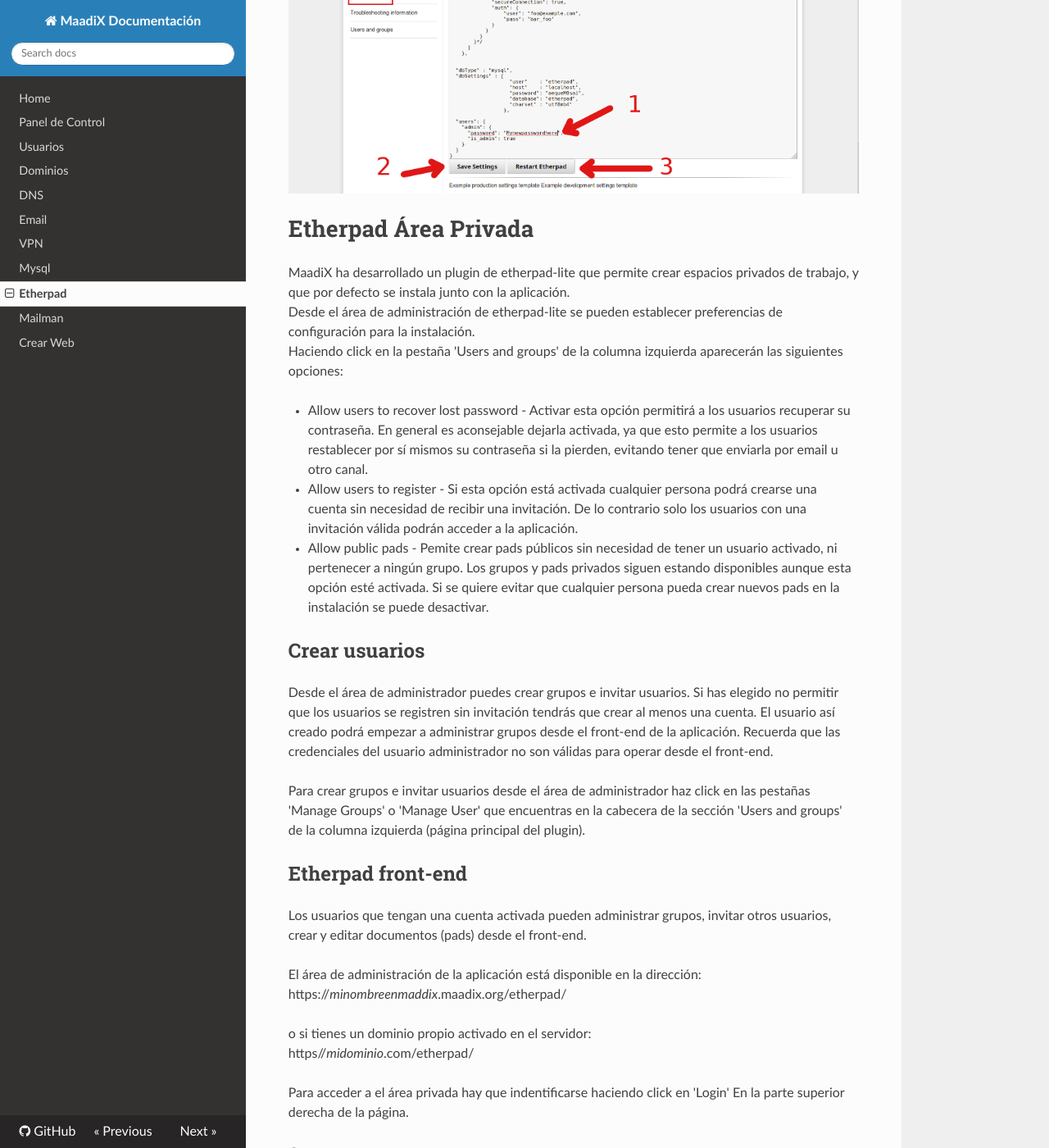
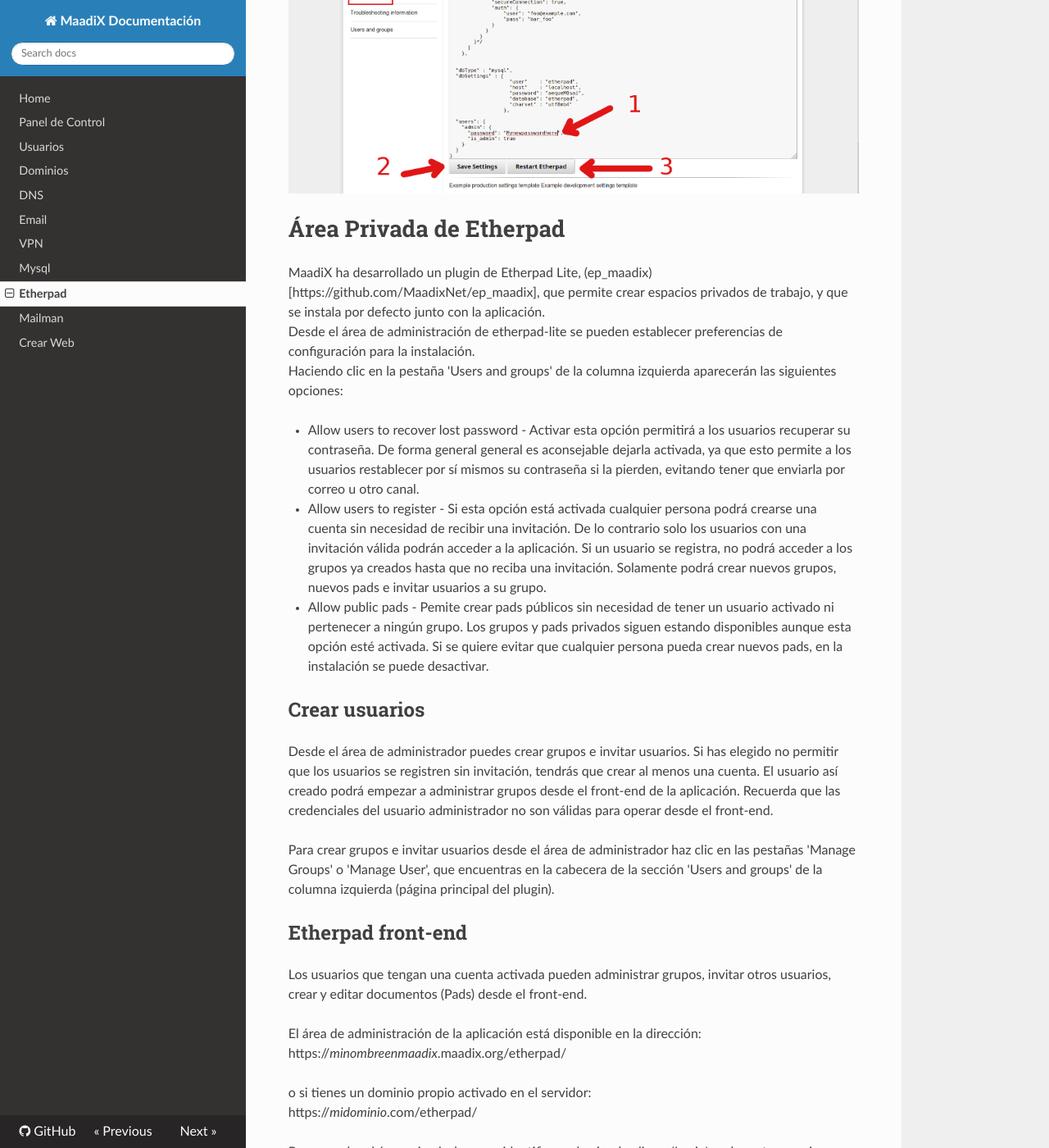
Before and after one commit to MaadixNet/docs, an MkDocs documentation site: the page built from docs/etherpad.md, in a window 1280 px wide and 1400 px high, scrolled down 1324 px. Shown: the whole window at 82% size. Built offline with MkDocs 1.6.1, drawn with Linux system fonts in a browser that asks for light colours; nearby versions of some CDN libraries; old or Windows-style settings are respelled for this version of MkDocs; some of the changed text lies outside the part shown.

Commit message:
Correcciones gramaticales y ortográficas menores

```diff
--- a/docs/etherpad.md
+++ b/docs/etherpad.md
@@ -1,31 +1,30 @@
 # Etherpad
 
-Etherpad-lite es una aplicación externa al Panel de Control que permite la edición colaborativa de documentos online (Pads) en tiempo real y entre múltiples usuarios.
-Los servidores creados con MaadiX incluyen por defecto, junto con esta aplicación, una extensión que permite habilitar áreas de trabajo privadas. De esta manera se puede elegir si los documentos creados son accesibles al público en general o solo a los usuarios que tengan una cuenta activada.
+Etherpad Lite es una aplicación externa al panel de control que permite la edición colaborativa de documentos online (Pads) en tiempo real y entre múltiples usuarios.
+Además, los servidores creados con MaadiX incluyen por defecto, junto con esta aplicación, una extensión que permite habilitar áreas de trabajo privadas. De esta manera, se puede elegir si los documentos creados son accesibles al público en general o solamente a los usuarios que tengan una cuenta activada.
 
 
 # Etherpad admin
 
-La aplicación Etherpad-lite incluye un panel propio de administración que permite:
+La aplicación Etherpad Lite incluye un panel propio de administración que permite:
 
-* Editar preferencias
-* Instalar/desinstalar plugins
-* Reiniciar la aplicación
+* Editar preferencias.
+* Instalar o desinstalar plugins.
+* Reiniciar la aplicación.
 
-El área de administración de la aplicación está disponible en la dirección:
-https://*minombreenmaddix*.maadix.org/etherpad/admin/
+El área de administración de esta aplicación está disponible en la dirección:
+https://*minombreenmaadix*.maadix.org/etherpad/admin/
 
-o si tienes un dominio propio activado en el servidor:
-https//*midominio*.com/etherpad/admin/
+En caso de que tengas un dominio propio activado en el servidor:
+https://*midominio*.com/etherpad/admin/
 
-Para poder acceder a esta área tendrás que insertar el nombre de administrador y la contraseña de la aplicación (estos datos están incluidos en el mail de activación del servidor, junto con las otras contraseñas).
-
-El usuario admin solo puede acceder a esta área en la que tiene acceso a todos los grupos y usuarios creados en el sistema.  Su contraseña no es válida para operar desde el front-end.
+Para poder acceder a esta área, tendrás que insertar el nombre de administrador y la contraseña de la aplicación (estos datos están incluidos en el correo que recibes automáticamente, una vez activada la herramienta).
+Solamente el usuario admin puede acceder a esta área, en la que tiene acceso a todos los grupos y usuarios creados en el sistema. Su contraseña no es válida para operar desde el front-end.
 
 ## Cambiar contraseña de administrador
 
-Una vez dentro del área de administrador, es recomendable que cambies la contraseña.  Para ello, haz click en la pestaña 'Settings' del menú de la izquierda.
-Se abrirá un archivo en texto plano que contiene todos los parámetros de tu instalación.
+Una vez dentro del área de administrador, es recomendable que cambies la contraseña.  Para hacerlo, haz clic en la pestaña 'Settings' del menú de la izquierda.
+Cuando lo hagas, se abrirá un archivo en texto plano que contiene todos los parámetros de tu instalación.
 Haz scroll hasta el final de este archivo, donde encontrarás unas líneas parecidas a las siguientes:
 
       "users": {
@@ -35,68 +34,68 @@
         }
       }
 
-1 - Cambia el valor del password por tu nueva contraseña, teniendo cuidado de ponerlo entre las comillas
-2 - Haz click en 'Save Settings'
-3 - Haz Click en 'Restart Etherpad'
+1. Cambia el valor del password por tu nueva contraseña, teniendo cuidado de ponerlo entre las comillas.
+2. Haz clic en 'Save Settings'.
+3. Haz clic en 'Restart Etherpad'.
 
 ![Change etherpad password](img/ch-paswd.png)
 
 
-# Etherpad Área Privada
+# Área Privada de Etherpad
 
-MaadiX ha desarrollado un plugin de etherpad-lite que permite crear espacios privados de trabajo, y que por defecto se instala junto con la aplicación.
+MaadiX ha desarrollado un plugin de Etherpad Lite, (ep_maadix)[https://github.com/MaadixNet/ep_maadix], que permite crear espacios privados de trabajo, y que se instala por defecto junto con la aplicación.
 Desde el área de administración de etherpad-lite se pueden establecer preferencias de configuración para la instalación.
-Haciendo click en la pestaña 'Users and groups' de la columna izquierda aparecerán las siguientes opciones:
+Haciendo clic en la pestaña 'Users and groups' de la columna izquierda aparecerán las siguientes opciones:
 
 
-* Allow users to recover lost password - Activar esta opción permitirá a los usuarios recuperar su contraseña. En general es aconsejable dejarla activada, ya que esto permite a los usuarios restablecer por sí mismos su contraseña si la pierden, evitando tener que enviarla por email u otro canal.
+* Allow users to recover lost password - Activar esta opción permitirá a los usuarios recuperar su contraseña. De forma general general es aconsejable dejarla activada, ya que esto permite a los usuarios restablecer por sí mismos su contraseña si la pierden, evitando tener que enviarla por correo u otro canal.
 
-* Allow users to register - Si esta opción está activada cualquier persona podrá crearse una cuenta sin necesidad de recibir una invitación. De lo contrario solo los usuarios con una invitación válida podrán acceder a la aplicación.
+* Allow users to register - Si esta opción está activada cualquier persona podrá crearse una cuenta sin necesidad de recibir una invitación. De lo contrario solo los usuarios con una invitación válida podrán acceder a la aplicación. Si un usuario se registra, no podrá acceder a los grupos ya creados hasta que no reciba una invitación. Solamente podrá crear nuevos grupos, nuevos pads e invitar usuarios a su grupo.
 
-* Allow public pads - Pemite crear pads públicos sin necesidad de tener un usuario activado, ni pertenecer a ningún grupo. Los grupos y pads privados siguen estando disponibles aunque esta opción esté activada. Si se quiere evitar que cualquier persona pueda crear nuevos pads en la instalación se puede desactivar.
+* Allow public pads - Pemite crear pads públicos sin necesidad de tener un usuario activado ni pertenecer a ningún grupo. Los grupos y pads privados siguen estando disponibles aunque esta opción esté activada. Si se quiere evitar que cualquier persona pueda crear nuevos pads, en la instalación se puede desactivar.
 
 
 
 ## Crear usuarios
 
-Desde el área de administrador puedes crear grupos e invitar usuarios. Si has elegido no permitir que los usuarios se registren sin invitación tendrás que crear al menos una cuenta. El usuario así creado podrá empezar a administrar grupos desde el front-end de la aplicación.  Recuerda que las credenciales del usuario administrador no son válidas para operar desde el front-end.
+Desde el área de administrador puedes crear grupos e invitar usuarios. Si has elegido no permitir que los usuarios se registren sin invitación, tendrás que crear al menos una cuenta. El usuario así creado podrá empezar a administrar grupos desde el front-end de la aplicación. Recuerda que las credenciales del usuario administrador no son válidas para operar desde el front-end.
 
-Para crear grupos e invitar usuarios desde el área de administrador haz click en las pestañas 'Manage Groups' o 'Manage User' que encuentras en la cabecera de la sección 'Users and groups' de la columna izquierda (página principal del plugin).
+Para crear grupos e invitar usuarios desde el área de administrador haz clic en las pestañas 'Manage Groups' o 'Manage User', que encuentras en la cabecera de la sección 'Users and groups' de la columna izquierda (página principal del plugin).
 
 ## Etherpad front-end
 
-Los usuarios que tengan una cuenta activada pueden administrar grupos, invitar otros usuarios, crear y editar documentos (pads) desde el front-end.
+Los usuarios que tengan una cuenta activada pueden administrar grupos, invitar otros usuarios, crear y editar documentos (Pads) desde el front-end.
 
 El área de administración de la aplicación está disponible en la dirección:
-https://*minombreenmaddix*.maadix.org/etherpad/
+https://*minombreenmaadix*.maadix.org/etherpad/
 
 o si tienes un dominio propio activado en el servidor:
-https//*midominio*.com/etherpad/
+https://*midominio*.com/etherpad/
 
 
-Para acceder a el área privada hay que indentificarse haciendo click en 'Login' En la parte superior derecha de la página.
+Para acceder al área privada, hay que identificarse haciendo clic en 'Login', en la parte superior derecha de la página.
 
 ### Grupos
 
 Los pads privados y los usuarios deben estar asociados a un grupo.
-Un mismo usuario puede pertenecer a uno o más grupos además de poder crear uno propio.
-Si un usuario no pertenece a ningún grupo tendrá que crear uno antes de poder crear documentos o invitar nuevos usuarios.
+Un mismo usuario puede pertenecer a uno o más grupos, además de poder crear uno propio.
+Si un usuario no pertenece a ningún grupo, tendrá que crear uno antes de poder crear documentos o invitar nuevos usuarios.
 
- Se pueden consultar los grupos a los que se tiene acceso o crear nuevos haciendo click en 'My groups', una vez entrados en la aplicación (Login).
+ Se pueden consultar los grupos a los que se tiene acceso o crear nuevos haciendo clic en 'My groups', una vez dentro de la aplicación (Login).
 
 #### ¿Cómo crear un grupo privado?
 
-En "Create a new Private Group" (Crear un nuevo grupo privado) inserta un nombre de grupo (este nombre no debe existir aún en el sistema) y haz clic en el botón "Create" (Crear). El nuevo grupo aparecerá en la misma página. Hecho esto, podrás empezar a invitar otros usuarios o crear nuevos documentos.
+En "Create a new private group" (Crear un nuevo grupo privado) inserta un nombre de grupo (este nombre no debe existir aún en el sistema) y haz clic en el botón "Create" (Crear). El nuevo grupo aparecerá en la misma página. Una vez hecho esto, podrás empezar a invitar otros usuarios o crear nuevos documentos.
 
 ### Invitar Usuarios
 
-Para agregar / invitar  usuarios a un grupo, haz clic en "View / Add Users" (Ver / Agregar usuarios) desde la tabla de la página "My groups". En el campo "Invite user to this group" (Invitar usuario a este grupo) inserta una dirección de correo electrónico válida del usuario que quieras crear. Si  la dirección insertada no está registrada todavía en el sistema, se enviará un correo electrónico de confirmación al nuevo usuario con las instrucciones para activar la cuenta. También deberás elegir el rol que deseas asignar al nuevo usuario para este grupo.
+Para añadir usuarios a un grupo, haz clic en "View / Add Users" (Ver / Agregar usuarios) desde la tabla de la página "My groups". En el campo "Invite user to this group" (Invitar usuario a este grupo) inserta una dirección de correo electrónico válida del usuario que quieras crear. Si la dirección insertada no está registrada todavía en el sistema, se enviará un correo electrónico de confirmación al nuevo usuario con las instrucciones para activar la cuenta. También deberás elegir el rol que deseas asignar al nuevo usuario para este grupo.
 
 ### Roles
 
-El rol asignado a un usuario solo se aplica al grupo actual. Un usuario puede tener acceso a varios grupos con diferentes roles en cada uno de ellos. Si un usuario crea un nuevo grupo, su rol para dicho grupo será 'Admin'.
+El rol asignado a un usuario solamente se aplica a un determinado grupo. Un usuario puede tener acceso a varios grupos con diferentes roles en cada uno de ellos. Si un usuario crea un nuevo grupo, su rol para dicho grupo será siempre 'Admin'.
 
-Un usuario nunca puede asignar un rol más alto que su propio rol dentro del grupo actual.
+Un usuario nunca puede asignar un rol más alto que su propio rol dentro de un grupo.
 
 Los roles disponibles son:
 
@@ -110,15 +109,13 @@
 
 ### ¿Cómo crear un pad privado?
 
-Los Pads se deben crear desde la página de la lista de Pads de un grupo específico, ya que cada pad solo puede pertenecer a un grupo determinado. Para crear un nuevo pad haz click en "View/Add Pads" (Ver / Agregar Pads) en la tabla de la página "My groups".  En la nueva página que se abre inserta el nombre del pad que quieres crear en el campo "Add a Private Pad to this Group" (Crear Pad Privado para este grupo) y haz clic en el botón "Create" (Crear). El nuevo pad aparecerá en la tabla de abajo.
+Los Pads se deben crear desde la página de la lista de Pads de un grupo específico, ya que cada Pad sólo puede pertenecer a un grupo determinado. Para crear un nuevo Pad, haz clic en "View / Add Pads" (Ver / Agregar Pads) en la tabla de la página "My groups". En la nueva página que se abre, inserta el nombre del pad que quieres crear en el campo "Add a Private Pad to this Group" (Crear Pad Privado para este grupo) y haz clic en el botón "Create" (Crear). El nuevo pad aparecerá en la tabla de abajo.
 
-El nombre del pad debe ser único para cada grupo.
+El nombre del Pad debe ser único para cada grupo.
 
 ### Visitar Pads existentes
 
-Para abrir un pad ya creado haz click en "View/Add Pads" (Ver / Agregar Pads)  en la tabla de la página "My groups" en la línea correspondiente al grupo en el que el documento fue creado. Encontrarás un listado de todos los pads ordenados por fecha de última edición del grupo seleccionado.
+Para abrir un Pad ya creado, haz clic en "View / Add Pads" (Ver / Agregar Pads) en la tabla de la página "My groups", en la línea correspondiente al grupo en el que el documento fue creado. Encontrarás un listado de todos los Pads ordenados por fecha de última edición del grupo seleccionado.
 Puedes invertir este orden para que se muestren las ediciones más antiguas primero, o reordenar el listado por orden alfabético utilizando las flechas de las columnas correspondientes.
 
-Puedes encontrar aquí la documentación oficial de la aplicación Etherpad-Lite
-
-[https://github.com/ether/etherpad-lite/wiki](https://github.com/ether/etherpad-lite/wiki)
+Si te quedara alguna duda, puedes encontrar [en este enlace](https://github.com/ether/etherpad-lite/wiki) la documentación oficial de la aplicación Etherpad Lite.
```
